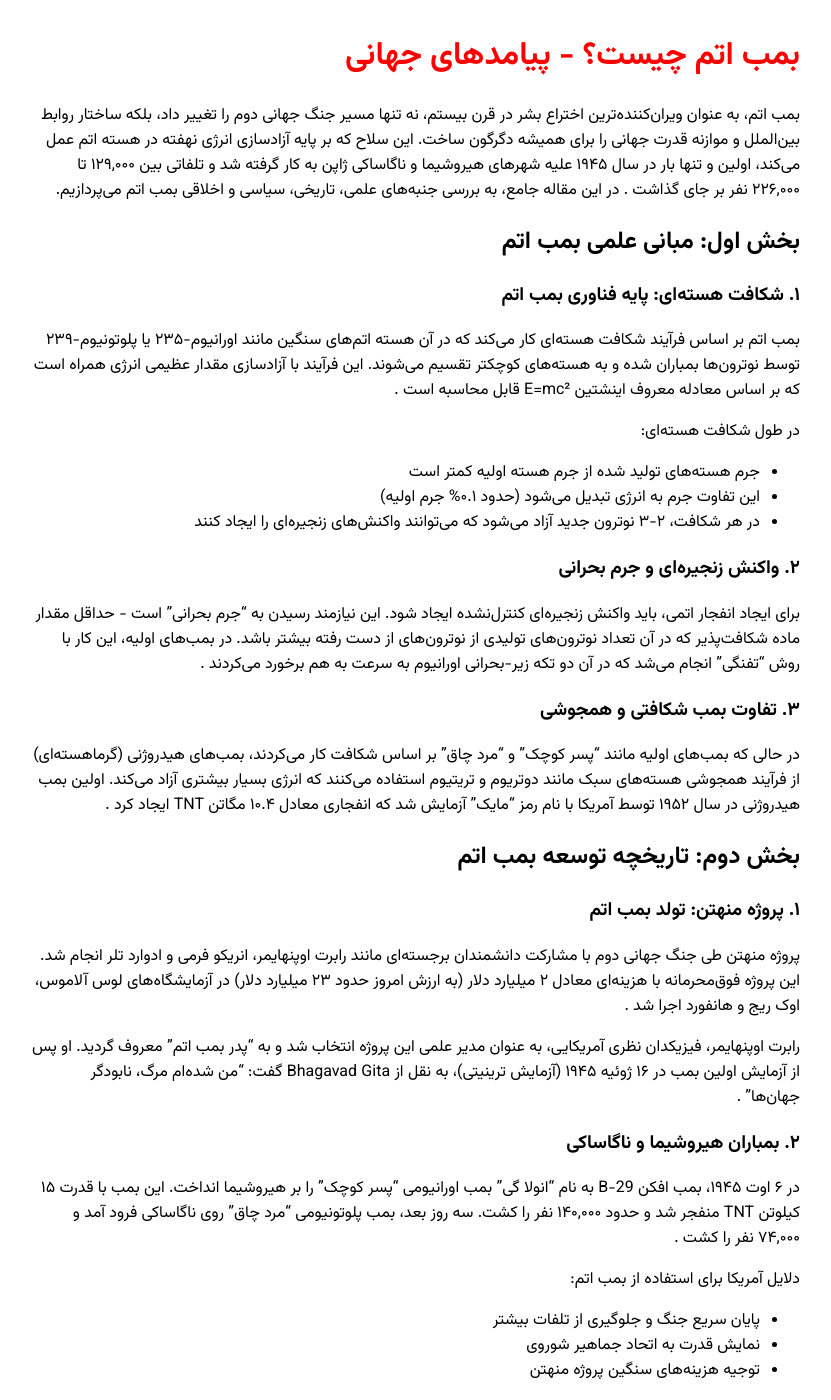
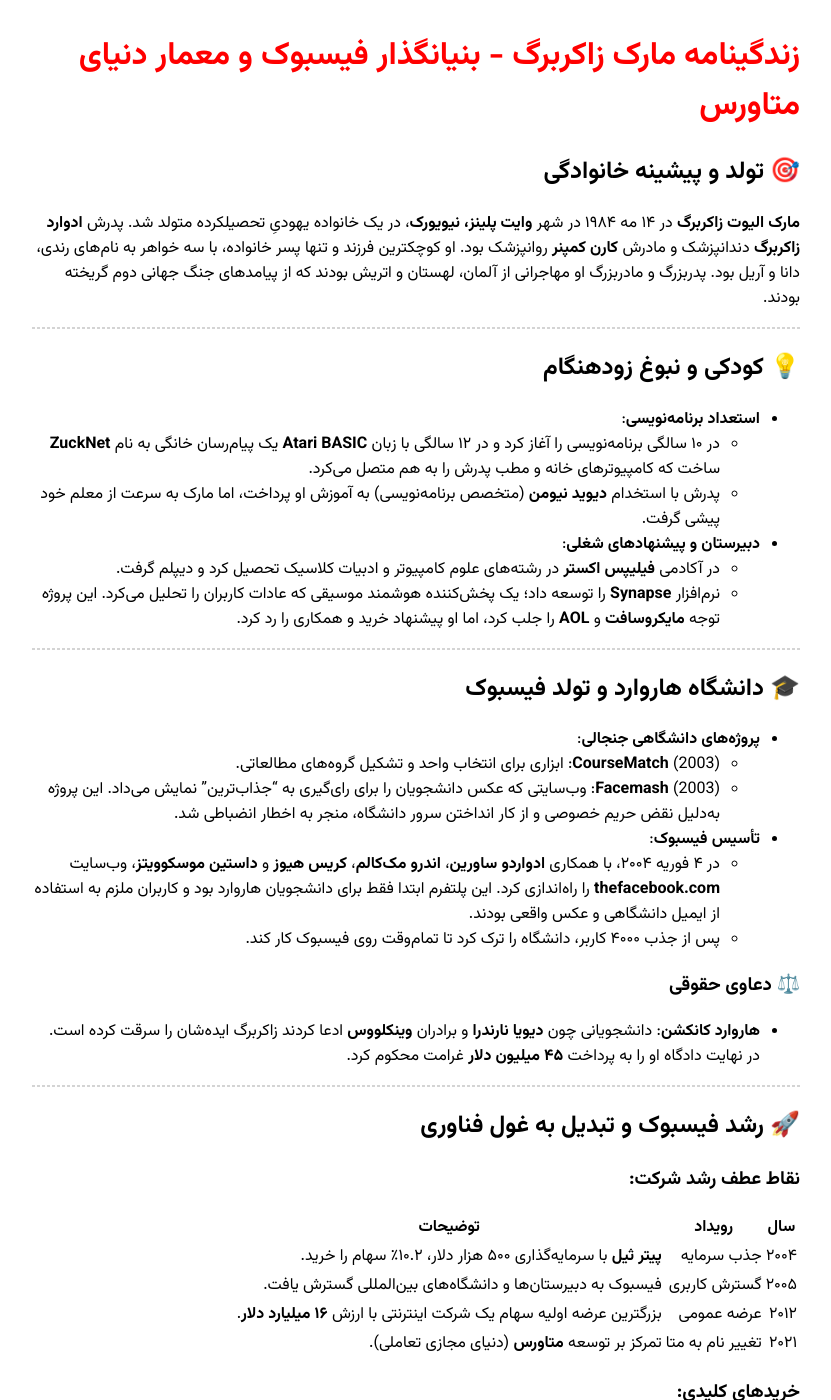
Before and after one commit to darkblog/darkblog.github.io, a Jekyll site: the page built from _posts/2025-6-28-18.md, in a window 1280 px wide and 1400 px high. Shown: the whole window, without its empty margins (224-1055 px from the left). Built offline with Jekyll 4.4.1, drawn with Linux system fonts in a browser that asks for light colours; some of the changed text lies outside the part shown.

Commit message:
Update 2025-6-28-18.md

```diff
--- a/_posts/2025-6-28-18.md
+++ b/_posts/2025-6-28-18.md
@@ -1,139 +1,88 @@
 ---
 layout: post
-title: بمب اتم چیست؟ - پیامدهای جهانی
+title: زندگینامه مارک زاکربرگ - بنیانگذار فیسبوک و معمار دنیای متاورس
 ---
 
-بمب اتم، به عنوان ویران‌کننده‌ترین اختراع بشر در قرن بیستم، نه تنها مسیر جنگ جهانی دوم را تغییر داد، بلکه ساختار روابط بین‌الملل و موازنه قدرت جهانی را برای همیشه دگرگون ساخت. این سلاح که بر پایه آزادسازی انرژی نهفته در هسته اتم عمل می‌کند، اولین و تنها بار در سال ۱۹۴۵ علیه شهرهای هیروشیما و ناگاساکی ژاپن به کار گرفته شد و تلفاتی بین ۱۲۹,۰۰۰ تا ۲۲۶,۰۰۰ نفر بر جای گذاشت . در این مقاله جامع، به بررسی جنبه‌های علمی، تاریخی، سیاسی و اخلاقی بمب اتم می‌پردازیم.
+## 🎯 تولد و پیشینه خانوادگی
+**مارک الیوت زاکربرگ** در ۱۴ مه ۱۹۸۴ در شهر **وایت پلینز، نیویورک**، در یک خانواده یهودیِ تحصیلکرده متولد شد. پدرش **ادوارد زاکربرگ** دندانپزشک و مادرش **کارن کمپنر** روانپزشک بود. او کوچکترین فرزند و تنها پسر خانواده، با سه خواهر به نام‌های رندی، دانا و آریل بود. پدربزرگ و مادربزرگ او مهاجرانی از آلمان، لهستان و اتریش بودند که از پیامدهای جنگ جهانی دوم گریخته بودند.
 
-## بخش اول: مبانی علمی بمب اتم
+---
 
-### ۱. شکافت هسته‌ای: پایه فناوری بمب اتم
+## 💡 کودکی و نبوغ زودهنگام
+- **استعداد برنامه‌نویسی**:
+  - در ۱۰ سالگی برنامه‌نویسی را آغاز کرد و در ۱۲ سالگی با زبان **Atari BASIC** یک پیام‌رسان خانگی به نام **ZuckNet** ساخت که کامپیوترهای خانه و مطب پدرش را به هم متصل می‌کرد.
+  - پدرش با استخدام **دیوید نیومن** (متخصص برنامه‌نویسی) به آموزش او پرداخت، اما مارک به سرعت از معلم خود پیشی گرفت.
+- **دبیرستان و پیشنهادهای شغلی**:
+  - در آکادمی **فیلیپس اکستر** در رشته‌های علوم کامپیوتر و ادبیات کلاسیک تحصیل کرد و دیپلم گرفت.
+  - نرم‌افزار **Synapse** را توسعه داد؛ یک پخش‌کننده هوشمند موسیقی که عادات کاربران را تحلیل می‌کرد. این پروژه توجه **مایکروسافت** و **AOL** را جلب کرد، اما او پیشنهاد خرید و همکاری را رد کرد.
 
-بمب اتم بر اساس فرآیند شکافت هسته‌ای کار می‌کند که در آن هسته اتم‌های سنگین مانند اورانیوم-۲۳۵ یا پلوتونیوم-۲۳۹ توسط نوترون‌ها بمباران شده و به هسته‌های کوچکتر تقسیم می‌شوند. این فرآیند با آزادسازی مقدار عظیمی انرژی همراه است که بر اساس معادله معروف اینشتین E=mc² قابل محاسبه است .
+---
 
-در طول شکافت هسته‌ای:
-- جرم هسته‌های تولید شده از جرم هسته اولیه کمتر است
-- این تفاوت جرم به انرژی تبدیل می‌شود (حدود ۰.۱% جرم اولیه)
-- در هر شکافت، ۲-۳ نوترون جدید آزاد می‌شود که می‌توانند واکنش‌های زنجیره‌ای را ایجاد کنند
+## 🎓 دانشگاه هاروارد و تولد فیسبوک
+- **پروژه‌های دانشگاهی جنجالی**:
+  - **CourseMatch** (2003): ابزاری برای انتخاب واحد و تشکیل گروه‌های مطالعاتی.
+  - **Facemash** (2003): وب‌سایتی که عکس دانشجویان را برای رای‌گیری به "جذاب‌ترین" نمایش می‌داد. این پروژه به‌دلیل نقض حریم خصوصی و از کار انداختن سرور دانشگاه، منجر به اخطار انضباطی شد.
+- **تأسیس فیسبوک**:
+  - در ۴ فوریه ۲۰۰۴، با همکاری **ادواردو ساورین**، **اندرو مک‌کالم**، **کریس هیوز** و **داستین موسکوویتز**، وب‌سایت **thefacebook.com** را راه‌اندازی کرد. این پلتفرم ابتدا فقط برای دانشجویان هاروارد بود و کاربران ملزم به استفاده از ایمیل دانشگاهی و عکس واقعی بودند.
+  - پس از جذب ۴۰۰۰ کاربر، دانشگاه را ترک کرد تا تمام‌وقت روی فیسبوک کار کند.
 
-### ۲. واکنش زنجیره‌ای و جرم بحرانی
+### ⚖️ دعاوی حقوقی
+- **هاروارد کانکشن**: دانشجویانی چون **دیویا نارندرا** و برادران **وینکلووس** ادعا کردند زاکربرگ ایده‌شان را سرقت کرده است. در نهایت دادگاه او را به پرداخت **۴۵ میلیون دلار** غرامت محکوم کرد.
 
-برای ایجاد انفجار اتمی، باید واکنش زنجیره‌ای کنترل‌نشده ایجاد شود. این نیازمند رسیدن به "جرم بحرانی" است - حداقل مقدار ماده شکافت‌پذیر که در آن تعداد نوترون‌های تولیدی از نوترون‌های از دست رفته بیشتر باشد. در بمب‌های اولیه، این کار با روش "تفنگی" انجام می‌شد که در آن دو تکه زیر-بحرانی اورانیوم به سرعت به هم برخورد می‌کردند .
+---
 
-### ۳. تفاوت بمب شکافتی و همجوشی
+## 🚀 رشد فیسبوک و تبدیل به غول فناوری
+### نقاط عطف رشد شرکت:
 
-در حالی که بمب‌های اولیه مانند "پسر کوچک" و "مرد چاق" بر اساس شکافت کار می‌کردند، بمب‌های هیدروژنی (گرماهسته‌ای) از فرآیند همجوشی هسته‌های سبک مانند دوتریوم و تریتیوم استفاده می‌کنند که انرژی بسیار بیشتری آزاد می‌کند. اولین بمب هیدروژنی در سال ۱۹۵۲ توسط آمریکا با نام رمز "مایک" آزمایش شد که انفجاری معادل ۱۰.۴ مگاتن TNT ایجاد کرد .
+| سال | رویداد | توضیحات |
+|-----|---------|---------|
+| ۲۰۰۴ | جذب سرمایه | **پیتر ثیل** با سرمایه‌گذاری ۵۰۰ هزار دلار، ۱۰.۲٪ سهام را خرید. |
+| ۲۰۰۵ | گسترش کاربری | فیسبوک به دبیرستان‌ها و دانشگاه‌های بین‌المللی گسترش یافت. |
+| ۲۰۱۲ | عرضه عمومی | بزرگترین عرضه اولیه سهام یک شرکت اینترنتی با ارزش **۱۶ میلیارد دلار**. |
+| ۲۰۲۱ | تغییر نام به متا | تمرکز بر توسعه **متاورس** (دنیای مجازی تعاملی). |
 
-## بخش دوم: تاریخچه توسعه بمب اتم
+### خریدهای کلیدی:
+- **اینستاگرام** (۲۰۱۲): ۱ میلیارد دلار
+- **واتس‌اپ** (۲۰۱۴): ۱۹ میلیارد دلار
+- **Oculus VR** (۲۰۱۴): ۲ میلیارد دلار (هدست‌های واقعیت مجازی).
 
-### ۱. پروژه منهتن: تولد بمب اتم
+### جدول ثروت مارک زاکربرگ (بر حسب میلیارد دلار):
 
-پروژه منهتن طی جنگ جهانی دوم با مشارکت دانشمندان برجسته‌ای مانند رابرت اوپنهایمر، انریکو فرمی و ادوارد تلر انجام شد. این پروژه فوق‌محرمانه با هزینه‌ای معادل ۲ میلیارد دلار (به ارزش امروز حدود ۲۳ میلیارد دلار) در آزمایشگاه‌های لوس آلاموس، اوک ریج و هانفورد اجرا شد .
+| سال | ۲۰۱۷ | ۲۰۱۸ | ۲۰۱۹ | ۲۰۲۰ | ۲۰۲۱ | ۲۰۲۲ | ۲۰۲۳ | ۲۰۲۴ |
+|-------|-------|-------|-------|-------|-------|-------|-------|-------|
+| ثروت | ۵۶    | ۷۱    | ۶۲.۳  | ۵۴.۷  | ۹۷    | ۶۷.۳  | ۶۴.۶  | ۱۷۷   |
 
-رابرت اوپنهایمر، فیزیکدان نظری آمریکایی، به عنوان مدیر علمی این پروژه انتخاب شد و به "پدر بمب اتم" معروف گردید. او پس از آزمایش اولین بمب در ۱۶ ژوئیه ۱۹۴۵ (آزمایش ترینیتی)، به نقل از Bhagavad Gita گفت: "من شده‌ام مرگ، نابودگر جهان‌ها" .
+---
 
-### ۲. بمباران هیروشیما و ناگاساکی
+## ⚠️ چالش‌ها و انتقادات
+- **نقض حریم خصوصی**:
+  - جریمه **۵ میلیارد دلاری** توسط کمیسیون تجارت فدرال در ۲۰۱۸ به‌دلیل سوءمدیریت داده‌های کاربران.
+- **تأثیر بر انتخابات**:
+  - فیسبوک متهم به انتشار اخبار جعلی در انتخابات ۲۰۱۶ آمریکا و تأثیرگذاری بر پیروزی ترامپ شد.
+- **آسیب به کودکان**:
+  - در سال ۲۰۲۴، زاکربرگ در مجلس سنا از خانواده‌های قربانیان **خودکشی نوجوانان** به‌دلیل آسیب‌های روانی شبکه‌های اجتماعی عذرخواهی کرد.
 
-در ۶ اوت ۱۹۴۵، بمب افکن B-29 به نام "انولا گی" بمب اورانیومی "پسر کوچک" را بر هیروشیما انداخت. این بمب با قدرت ۱۵ کیلوتن TNT منفجر شد و حدود ۱۴۰,۰۰۰ نفر را کشت. سه روز بعد، بمب پلوتونیومی "مرد چاق" روی ناگاساکی فرود آمد و ۷۴,۰۰۰ نفر را کشت .
+---
 
-دلایل آمریکا برای استفاده از بمب اتم:
-- پایان سریع جنگ و جلوگیری از تلفات بیشتر
-- نمایش قدرت به اتحاد جماهیر شوروی
-- توجیه هزینه‌های سنگین پروژه منهتن
+## ❤️ زندگی شخصی و فعالیت‌های بشردوستانه
+- **ازدواج و خانواده**:
+  - در ۲۰۱۲ با **پریسیلا چن** (دانشجوی پزشکی چینی-آمریکایی) ازدواج کرد. آنها سه دختر به نام‌های **ماکسیما**، **آگوست** و یک دختر سوم دارند.
+- **فعالیت‌های خیریه**:
+  - در ۲۰۱۵ متعهد شدند ۹۹٪ ثروتشان (معادل ~۷۸ میلیارد دلار) را از طریق **بنیاد چن-زاکربرگ** به امور آموزشی، علمی و بهداشتی اهدا کنند.
+  - اهدای ۱۰۰ میلیون دلار برای نجات نظام آموزشی نیوجرسی.
+- **بازگشت به مذهب**:
+  - پس از دوره‌ای از بی‌خدایی، در ۲۰۱۶ اعلام کرد: «**مذهب بسیار مهم است**» و هانوکا و کریسمس را به‌طور همزمان تبریک گفت.
 
-### ۳. گسترش سلاح‌های هسته‌ای پس از جنگ
+---
 
-پس از جنگ جهانی دوم، تسلیحات هسته‌ای به سرعت گسترش یافتند:
-- ۱۹۴۹: شوروی اولین بمب خود را آزمایش کرد
-- ۱۹۵۲: بریتانیا به جمع قدرت‌های هسته‌ای پیوست
-- ۱۹۶۰: فرانسه اولین آزمایش هسته‌ای خود را انجام داد
-- ۱۹۶۴: چین به پنجمین قدرت هسته‌ای تبدیل شد
+## 🧠 فلسفه کاری و میراث
+- **اصول موفقیت از نگاه زاکربرگ**:
+  1. **شجاعت در شروع**: حتی بدون نقشه کامل ("حرکت کن، حتی اگر هدف مبهم است").
+  2. **تمرکز بر تأثیر اجتماعی**: "دسترسی همه به اطلاعات" به‌جای تمرکز صرف بر سود.
+  3. **استخدام بهترین‌ها**: استخدام نیروهای متخصص برای شتاب‌دهی به رشد.
+- **متاورس**:
+  - تغییر نام فیسبوک به **متا** در ۲۰۲۱، نشان‌دهنده تمرکز او بر ساخت دنیای مجازی تعاملی به‌عنوان "**اینترنت نسل بعدی**".
 
-رقابت تسلیحاتی آمریکا و شوروی منجر به ساخت بمب‌های هیدروژنی با قدرت انفجار ده‌ها مگاتن شد. قوی‌ترین بمب آزمایش شده، "بمب تزار" شوروی در سال ۱۹۶۱ بود با قدرت ۵۰ مگاتن .
-
-## بخش سوم: تأثیرات و پیامدهای بمب اتم
-
-### ۱. اثرات فوری انفجار اتمی
-
-انفجار هسته‌ای چندین اثر مخرب همزمان دارد:
-- موج انفجار: ویرانی سازه‌ها تا کیلومترها دورتر
-- تشعشع حرارتی: ایجاد دمای چندین هزار درجه و سوختگی‌های شدید
-- پرتوهای یونیزان: آسیب به بافت‌های زنده و DNA
-
-در هیروشیما، انفجار باعث شد:
-- ۹۰% ساختمان‌ها در شعاع ۱.۵ کیلومتری نابود شوند
-- مردم در فاصله ۵۰۰ متری به طور کامل تبخیر شدند
-- سایه‌های سوخته از بدن انسان‌ها روی دیوارها باقی ماند
-
-### ۲. اثرات بلندمدت پرتوها
-
-مواجهه با پرتوهای هسته‌ای می‌تواند باعث:
-- بیماری پرتویی حاد
-- افزایش موارد سرطان (به ویژه لوکمی)
-- ناهنجاری‌های مادرزادی در نسل‌های بعد
-- آب مروارید و سایر بیماری‌های چشمی
-- آسیب به سیستم ایمنی بدن
-
-در هیروشیما و ناگاساکی، موارد لوکمی ۴-۵ سال پس از بمباران به اوج خود رسید و افزایش موارد سرطان تا دهه‌ها بعد ادامه یافت .
-
-### ۳. تأثیرات زیست‌محیطی
-
-انفجارهای هسته‌ای می‌توانند:
-- باعث آلودگی رادیواکتیو خاک و آب شوند
-- اکوسیستم‌های محلی را برای دهه‌ها مختل کنند
-- باعث بارش هسته‌ای و گسترش آلودگی به مناطق دورتر شوند
-
-## بخش چهارم: مسائل اخلاقی و کنترل تسلیحات
-
-### ۱. بحث‌های اخلاقی حول بمب اتم
-
-استفاده از بمب اتم علیه غیرنظامیان همواره مورد بحث بوده است:
-- موافقان: پایان دادن به جنگ و نجات جان‌های بیشتر
-- مخالفان: نقض حقوق بشر و اصول اخلاقی جنگ
-
-رابرت اوپنهایمر پس از جنگ به مخالفت با توسعه بیشتر تسلیحات هسته‌ای پرداخت و در سال ۱۹۴۹ با ساخت بمب هیدروژنی مخالفت کرد که منجر به لغو مجوز امنیتی او در دوران مککارتیسم شد .
-
-### ۲. تلاش‌های بین‌المللی برای کنترل تسلیحات
-
-مهم‌ترین معاهدات کنترل تسلیحات هسته‌ای:
-- معاهده منع گسترش سلاح‌های هسته‌ای (NPT) 1968
-- معاهده منع جامع آزمایش‌های هسته‌ای (CTBT) 1996
-- معاهده START برای کاهش کلاهک‌های هسته‌ای
-
-### ۳. وضعیت فعلی سلاح‌های هسته‌ای
-
-در حال حاضر:
-- ۹ کشور دارای سلاح هسته‌ای هستند
-- حدود ۱۳,۰۰۰ کلاهک هسته‌ای در جهان وجود دارد
-- تهدیدهای جدیدی مانند جنگ‌افزارهای مافوق صوت ظهور کرده‌اند
-
-## بخش پنجم: آینده انرژی هسته‌ای
-
-### ۱. کاربردهای صلح‌آمیز انرژی هسته‌ای
-
-فناوری هسته‌ای می‌تواند برای:
-- تولید برق
-- پزشکی (تشخیص و درمان)
-- صنعت و کشاورزی
-به کار رود
-
-### ۲. چالش‌های پیش‌رو
-
-مهم‌ترین چالش‌های مربوط به انرژی هسته‌ای:
-- خطر گسترش سلاح‌های هسته‌ای
-- مدیریت پسماندهای رادیواکتیو
-- ایمنی راکتورها
-- هزینه‌های بالای ساخت و نگهداری
-
-## نتیجه‌گیری
-
-بمب اتم به عنوان نماد همزمان پیشرفت علمی و ظرفیت ویرانگر بشر، همچنان یکی از بزرگترین تهدیدها برای بشریت محسوب می‌شود. در حالی که انرژی هسته‌ای می‌تواند کاربردهای صلح‌آمیز ارزشمندی داشته باشد، خطر استفاده نظامی از آن همواره وجود دارد. درس‌های هیروشیما و ناگاساکی باید هشداری دائمی برای جامعه جهانی باشد تا از تکرار چنین فجایعی جلوگیری کند. آینده انرژی هسته‌ای به تصمیمات امروز ما بستگی دارد.
-
-- [ویکی پدیا](https://fa.m.wikipedia.org/wiki/%D8%A8%D9%85%D8%A8%D8%A7%D8%B1%D8%A7%D9%86_%D8%A7%D8%AA%D9%85%DB%8C_%D9%87%DB%8C%D8%B1%D9%88%D8%B4%DB%8C%D9%85%D8%A7_%D9%88_%D9%86%D8%A7%DA%AF%D8%A7%D8%B3%D8%A7%DA%A9%DB%8C)
-- [فرادرس](https://blog.faradars.org/%D8%A8%D9%85%D8%A8-%D8%A7%D8%AA%D9%85/)
-- [ویکی پدیا](https://fa.m.wikipedia.org/wiki/%D8%AC%D9%86%DA%AF%E2%80%8C%D8%A7%D9%81%D8%B2%D8%A7%D8%B1_%D9%87%D8%B3%D8%AA%D9%87%E2%80%8C%D8%A7%DB%8C)
-- [زومیت](https://www.zoomit.ir/zoomplus/26605-how-do-nuclear-bombs-work/)
-- [عصر ایران](https://www.asriran.com/fa/news/1003550/%D9%85%D8%B1%D9%88%D8%B1%DB%8C-%D8%A8%D8%B1-%D8%AA%D8%A7%D8%B1%DB%8C%D8%AE%DA%86%D9%87-%D8%AA%DA%A9%D8%A7%D9%85%D9%84-%D8%B3%D9%84%D8%A7%D8%AD%E2%80%8C%D9%87%D8%A7%DB%8C-%D9%87%D8%B3%D8%AA%D9%87%E2%80%8C%D8%A7%DB%8C-%D8%AF%D8%B1-%D8%AC%D9%87%D8%A7%D9%86-%D8%A7%D8%B2-%D8%A7%D8%A8%D8%AA%D8%AF%D8%A7-%D8%AA%D8%A7-%D8%A7%D9%85%D8%B1%D9%88%D8%B2-%D8%B9%DA%A9%D8%B3)
-- [ویکی پدیا](https://fa.m.wikipedia.org/wiki/%D8%AC%DB%8C._%D8%B1%D8%A7%D8%A8%D8%B1%D8%AA_%D8%A7%D9%88%D9%BE%D9%86%D9%87%D8%A7%DB%8C%D9%85%D8%B1)
-- [دانشگاه علوم زنجان](https://www.science-house-iasbs.ir/how-nuclear-bombs-work-1/)
-- [بی‌بی‌سی](https://www.bbc.com/persian/49986948)
+> ## 💬 سخن پایانی
+> مارک زاکربرگ نماد نسل جدیدی از کارآفرینان است که فناوری را با جسارت و جاه‌طلبی بی‌حد ترکیب می‌کند. از یک برنامه‌نویس نوجوان تا مالک **سومین امپراتوری دیجیتال جهان** (با ۳ میلیارد کاربر فعال)، مسیر او پر از نوآوری، جنجال و تحول است. اگرچه میراث او با انتقاداتی درباره اخلاق دیجیتال گره خورده، اما تأثیرش بر ارتباطات انسانی غیرقابل انکار است. همان‌طور که خود می‌گوید:
+> **"بزرگ‌ترین ریسک این است که هیچ ریسکی نکنی."**
```
